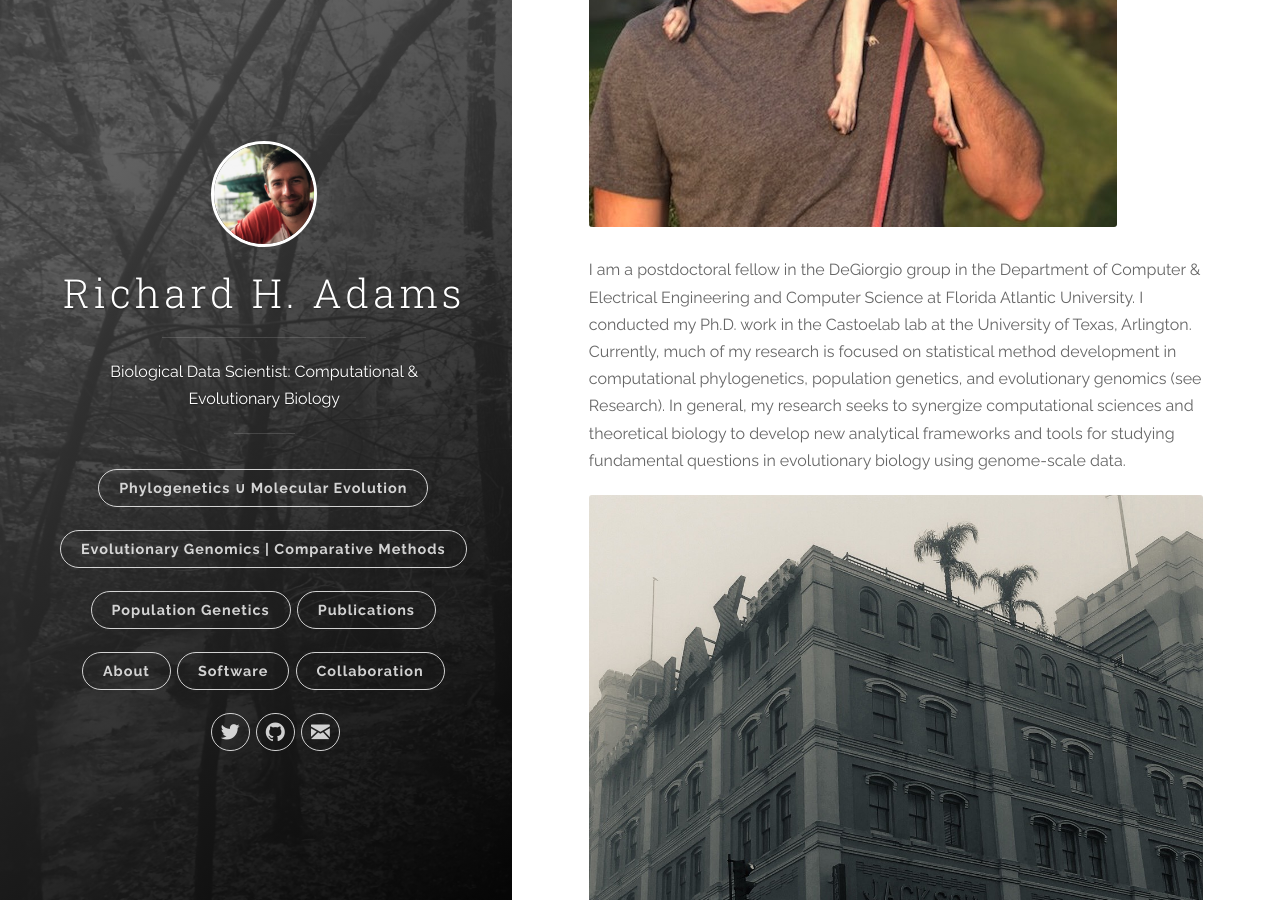
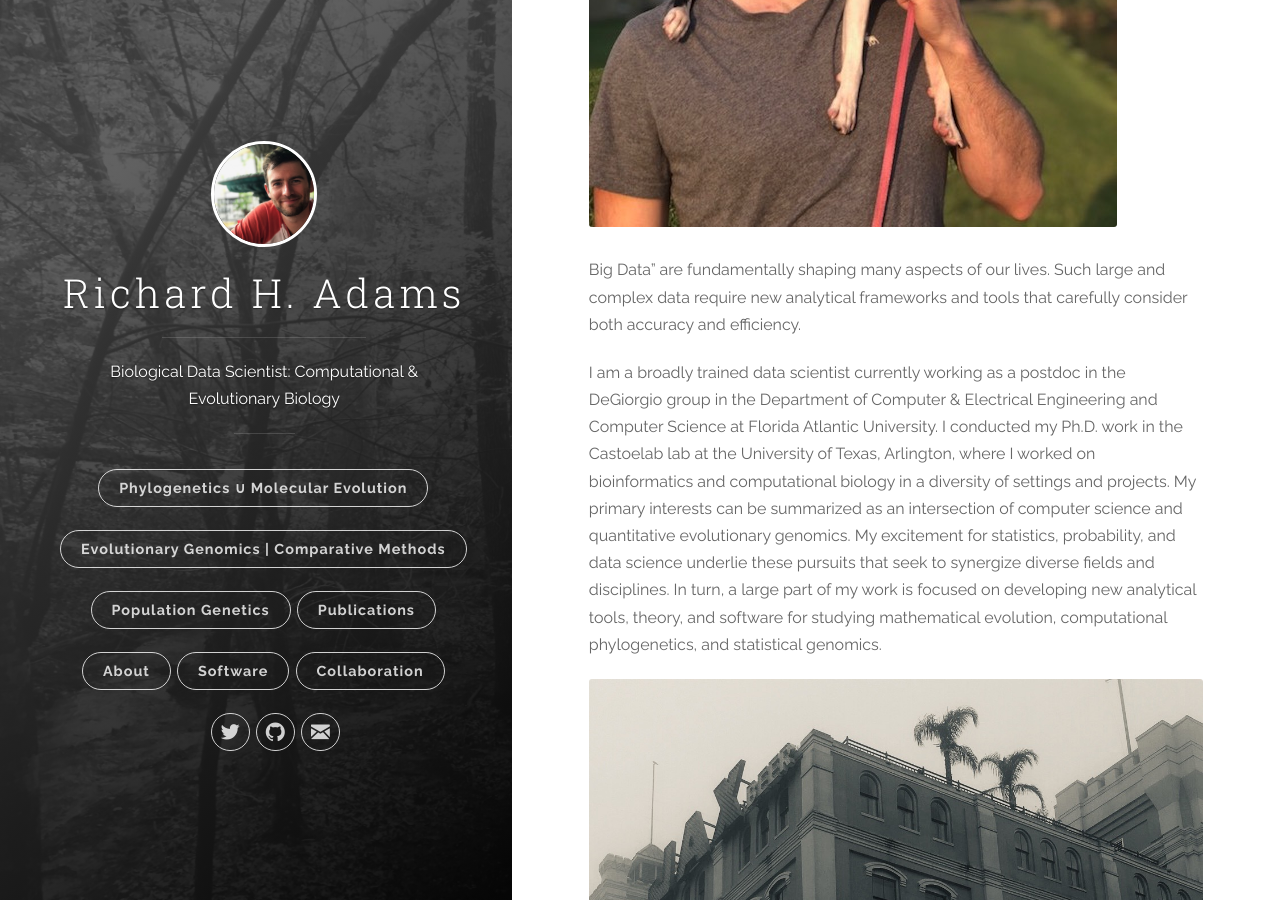
Before and after one commit to rhaTESTrha/Research, a Jekyll site: the page built from _posts/2019-11-08-about.markdown, in a window 1280 px wide and 900 px high, scrolled down 472 px. Built offline with Jekyll 4.4.1, drawn with Linux system fonts in a browser that asks for light colours.

Commit message:
Update 2019-11-08-about.markdown

```diff
--- a/_posts/2019-11-08-about.markdown
+++ b/_posts/2019-11-08-about.markdown
@@ -5,6 +5,8 @@ categories: [jekyll]
 ---
 ![image tooltip here](images/About3.jpg)
 
-I am a postdoctoral fellow in the DeGiorgio group in the Department of Computer & Electrical Engineering and Computer Science at Florida Atlantic University. I conducted my Ph.D. work in the Castoelab lab at the University of Texas, Arlington. Currently, much of my research is focused on statistical method development in computational phylogenetics, population genetics, and evolutionary genomics (see Research). In general, my research seeks to synergize computational sciences and theoretical biology to develop new analytical frameworks and tools for studying fundamental questions in evolutionary biology using genome-scale data.
+Big Data” are fundamentally shaping many aspects of our lives. Such large and complex data require new analytical frameworks and tools that carefully consider both accuracy and efficiency.
+
+I am a broadly trained data scientist currently working as a postdoc in the DeGiorgio group in the Department of Computer & Electrical Engineering and Computer Science at Florida Atlantic University. I conducted my Ph.D. work in the Castoelab lab at the University of Texas, Arlington, where I worked on bioinformatics and computational biology in a diversity of settings and projects. My primary interests can be summarized as an  intersection of computer science and quantitative evolutionary genomics. My excitement for statistics, probability, and data science underlie these pursuits that seek to synergize diverse fields and disciplines. In turn, a large part of my work is focused on developing new analytical tools, theory, and software for studying mathematical evolution, computational phylogenetics, and statistical genomics.
 
 ![image tooltip here](images/Image2.JPG)
```
